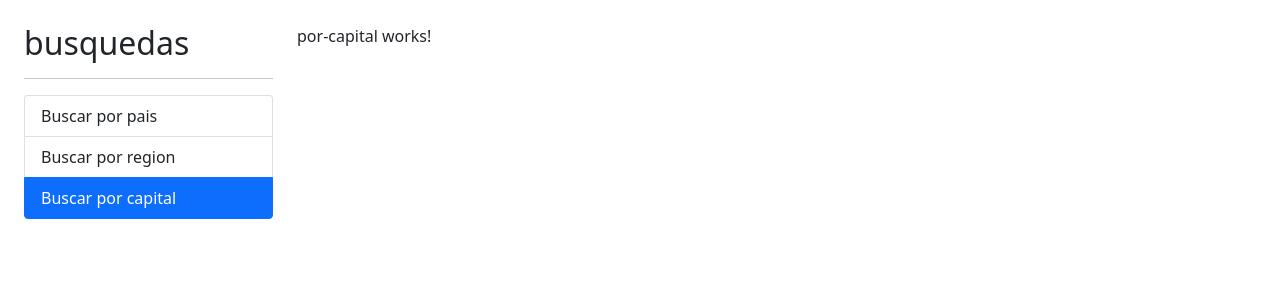
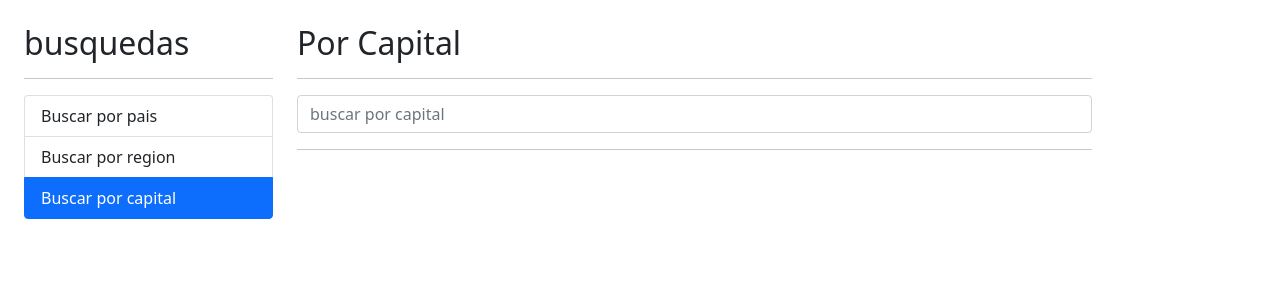
Before and after one commit to cbustamante777duoc/PaisApp, an Angular app: page /capital in a window 1280 px wide. Shown: the top 300 px of the page. Built offline with nearby package versions, Linux system fonts and the light colour scheme.

Commit message:
uso de input y tablas

```diff
--- /dev/null
+++ b/src/app/pais/components/pais-input/pais-input.component.html
@@ -0,0 +1,9 @@
+<form (ngSubmit)="buscar()">
+    <input type="text"
+           name="termino"
+           class="form-control"
+           [(ngModel)]="termino"
+           (input)="teclaPresionada()"
+           [placeholder]="placeholder"
+           >
+</form>
--- /dev/null
+++ b/src/app/pais/components/pais-input/pais-input.component.ts
@@ -0,0 +1,44 @@
+import { Component, Output,EventEmitter,OnInit, Input} from '@angular/core';
+import { Subject } from 'rxjs';
+import { debounceTime} from 'rxjs/operators';
+
+@Component({
+  selector: 'app-pais-input',
+  templateUrl: './pais-input.component.html',
+  styles: [
+  ]
+})
+export class PaisInputComponent implements OnInit {
+
+  //esto es para emitir eventos para ser usados en los componentes
+  @Output() onEnter:EventEmitter<string> = new EventEmitter();
+  @Output() onDebounce: EventEmitter<string> = new EventEmitter();
+
+  @Input() placeholder:string = '';
+
+  debouncer:Subject<string> = new Subject();
+
+  termino:string = '';
+
+
+  ngOnInit(){
+    this.debouncer
+    .pipe(
+      debounceTime(300)
+    )
+    .subscribe(valor=>{
+      this.onDebounce.emit(valor);
+    });
+  }
+
+  buscar(){
+    this.onEnter.emit(this.termino);
+  }
+
+  teclaPresionada(){
+    this.debouncer.next(this.termino);
+  }
+
+
+
+}
--- /dev/null
+++ b/src/app/pais/components/pais-tabla/pais-tabla.component.html
@@ -0,0 +1,24 @@
+<table class="table table-hover">
+    <thead>
+        <tr>
+            <th>#</th>
+            <th>Bandera</th>
+            <th>Nombre</th>
+            <th>Poblacion</th>
+            <th></th>
+        </tr>
+    </thead>
+    <tbody>
+        <tr *ngFor="let pais of paises; let i = index">
+            <td>{{i + 1}}</td>
+            <td>
+                <img class="small-flag" [src]="pais.flag">
+            </td>
+            <td> {{pais.capital}} {{pais.name}}</td>
+            <td> {{pais.population | number}}</td>
+            <td>
+                <a [routerLink]="['/pais',pais.alpha2Code]">ver mas</a>
+            </td>
+        </tr>
+    </tbody>
+</table>
--- /dev/null
+++ b/src/app/pais/components/pais-tabla/pais-tabla.component.ts
@@ -0,0 +1,17 @@
+import { Component, Input } from '@angular/core';
+import { Country } from '../../interfaces/pais.interface';
+
+@Component({
+  selector: 'app-pais-tabla',
+  templateUrl: './pais-tabla.component.html',
+  styles: [
+  ]
+})
+export class PaisTablaComponent  {
+
+  @Input() paises:Country[] = [];
+  constructor() { }
+
+
+
+}
--- a/src/app/pais/pages/por-capital/por-capital.component.html
+++ b/src/app/pais/pages/por-capital/por-capital.component.html
@@ -1 +1,25 @@
-<p>por-capital works!</p>
+<h2>Por Capital</h2>
+<hr>
+
+<div class="row">
+    <div class="col">
+        <app-pais-input
+        (onEnter)="Buscar($event)"
+        placeholder="buscar por capital"
+        >
+
+        </app-pais-input>
+    </div>
+</div>
+
+<hr>
+<div *ngIf="hayError"
+    class="alert alert-danger">
+    no se encontro nada con el termino de busqueda {{termino}}
+</div>
+
+<div *ngIf="paises.length >0" class="row">
+    <div class="col">
+       <app-pais-tabla [paises]="paises"></app-pais-tabla>
+    </div>
+</div>
--- a/src/app/pais/pages/por-capital/por-capital.component.ts
+++ b/src/app/pais/pages/por-capital/por-capital.component.ts
@@ -1,4 +1,6 @@
-import { Component, OnInit } from '@angular/core';
+import { Component} from '@angular/core';
+import { Country } from '../../interfaces/pais.interface';
+import { PaisService } from '../../services/pais.service';
 
 @Component({
   selector: 'app-por-capital',
@@ -6,11 +8,32 @@ import { Component, OnInit } from '@angular/core';
   styles: [
   ]
 })
-export class PorCapitalComponent implements OnInit {
+export class PorCapitalComponent  {
 
-  constructor() { }
+  termino:string = '';
+  hayError:boolean = false;
+  paises : Country[] = [];
 
-  ngOnInit(): void {
+  constructor(private paisService:PaisService) { }
+
+  Buscar(termino:string){
+
+    this.hayError = false;
+    this.termino = termino;
+    console.log(this.termino);
+
+    this.paisService.buscarCapital(this.termino)
+        .subscribe((paises) =>{
+         this.paises = paises;
+
+        },(err)=>{
+          this.hayError = true;
+          this.paises = [];
+        });
   }
 
+
+
+
+
 }
--- a/src/app/pais/pages/por-pais/por-pais.component.html
+++ b/src/app/pais/pages/por-pais/por-pais.component.html
@@ -3,13 +3,13 @@
 
 <div class="row">
     <div class="col">
-        <form (ngSubmit)="Buscar()">
-            <input type="text"
-                   name="termino"
-                   placeholder="buscar por pais"
-                   [(ngModel)]="termino"
-                   class="form-control">
-        </form>
+        <app-pais-input
+        (onEnter)="Buscar($event)"
+        (onDebounce)="sugerencias($event)"
+        placeholder="buscar por pais"
+        >
+
+        </app-pais-input>
     </div>
 </div>
 
@@ -21,29 +21,6 @@
 
 <div *ngIf="paises.length >0" class="row">
     <div class="col">
-        <table class="table table-hover">
-            <thead>
-                <tr>
-                    <th>#</th>
-                    <th>Bandera</th>
-                    <th>Nombre</th>
-                    <th>Poblacion</th>
-                    <th></th>
-                </tr>
-            </thead>
-            <tbody>
-                <tr *ngFor="let pais of paises; let i = index">
-                    <td>{{i + 1}}</td>
-                    <td>
-                        <img class="small-flag" [src]="pais.flag">
-                    </td>
-                    <td>{{pais.name}}</td>
-                    <td> {{pais.population | number}}</td>
-                    <td>
-                        <a [routerLink]="['/pais',pais.alpha2Code]">ver mas</a>
-                    </td>
-                </tr>
-            </tbody>
-        </table>
+       <app-pais-tabla [paises]="paises"></app-pais-tabla>
     </div>
 </div>
--- a/src/app/pais/pages/por-pais/por-pais.component.ts
+++ b/src/app/pais/pages/por-pais/por-pais.component.ts
@@ -16,9 +16,10 @@ export class PorPaisComponent  {
 
   constructor(private paisService:PaisService) { }
 
-  Buscar(){
+  Buscar(termino:string){
 
     this.hayError = false;
+    this.termino = termino;
     console.log(this.termino);
     this.paisService.buscarPais(this.termino)
         .subscribe((paises) =>{
@@ -32,4 +33,8 @@ export class PorPaisComponent  {
         });
   }
 
+  sugerencias(termino:string){
+    this.hayError= false;
+  }
+
 }
--- a/src/app/pais/pais.module.ts
+++ b/src/app/pais/pais.module.ts
@@ -7,6 +7,8 @@ import { PorCapitalComponent } from './pages/por-capital/por-capital.component';
 import { PorPaisComponent } from './pages/por-pais/por-pais.component';
 import { PorRegionComponent } from './pages/por-region/por-region.component';
 import { VerPaisComponent } from './pages/ver-pais/ver-pais.component';
+import { PaisTablaComponent } from './components/pais-tabla/pais-tabla.component';
+import { PaisInputComponent } from './components/pais-input/pais-input.component';
 
 
 
@@ -15,7 +17,7 @@ import { VerPaisComponent } from './pages/ver-pais/ver-pais.component';
     PorCapitalComponent,
     PorPaisComponent,
     PorRegionComponent,
-    VerPaisComponent],
+    VerPaisComponent, PaisTablaComponent, PaisInputComponent],
   imports: [
     CommonModule,
     FormsModule,
--- a/src/app/pais/services/pais.service.ts
+++ b/src/app/pais/services/pais.service.ts
@@ -11,11 +11,17 @@ export class PaisService {
   private apiUrl:string ='https://restcountries.eu/rest/v2';
 
   constructor(private http:HttpClient) { }
-  //se pone el tipado que un arreglo de paises
+
   buscarPais(termino:string):Observable<Country[]>{
 
     const url = `${this.apiUrl}/name/${termino}`;
   //se pone el tipado que un arreglo de paises
     return this.http.get<Country[]>(url);
   }
+
+  buscarCapital(termino:string):Observable<Country[]>{
+    //solo cambia el name por el capital
+    const url = `${this.apiUrl}/capital/${termino}`;
+    return this.http.get<Country[]>(url);
+  }
 }
```
